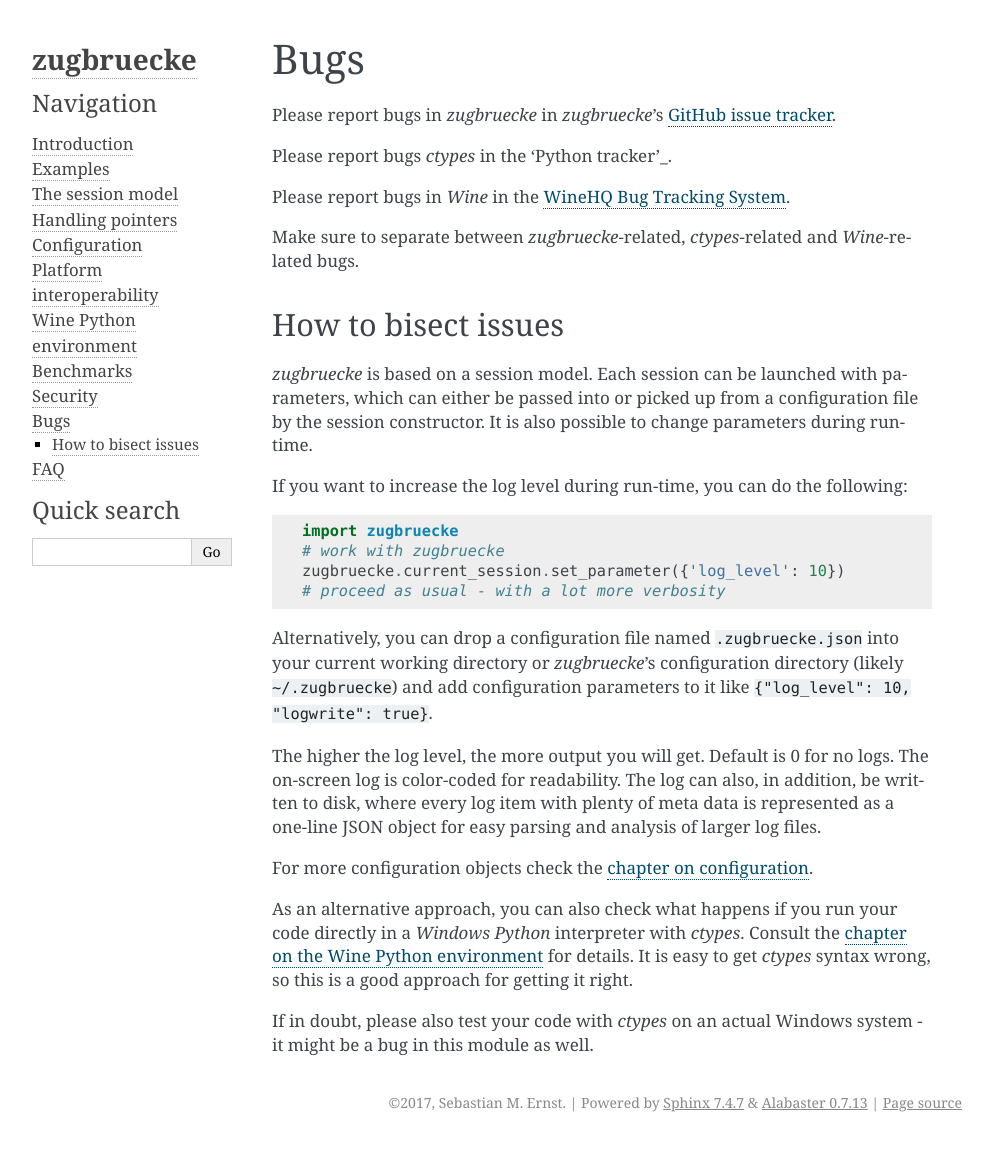
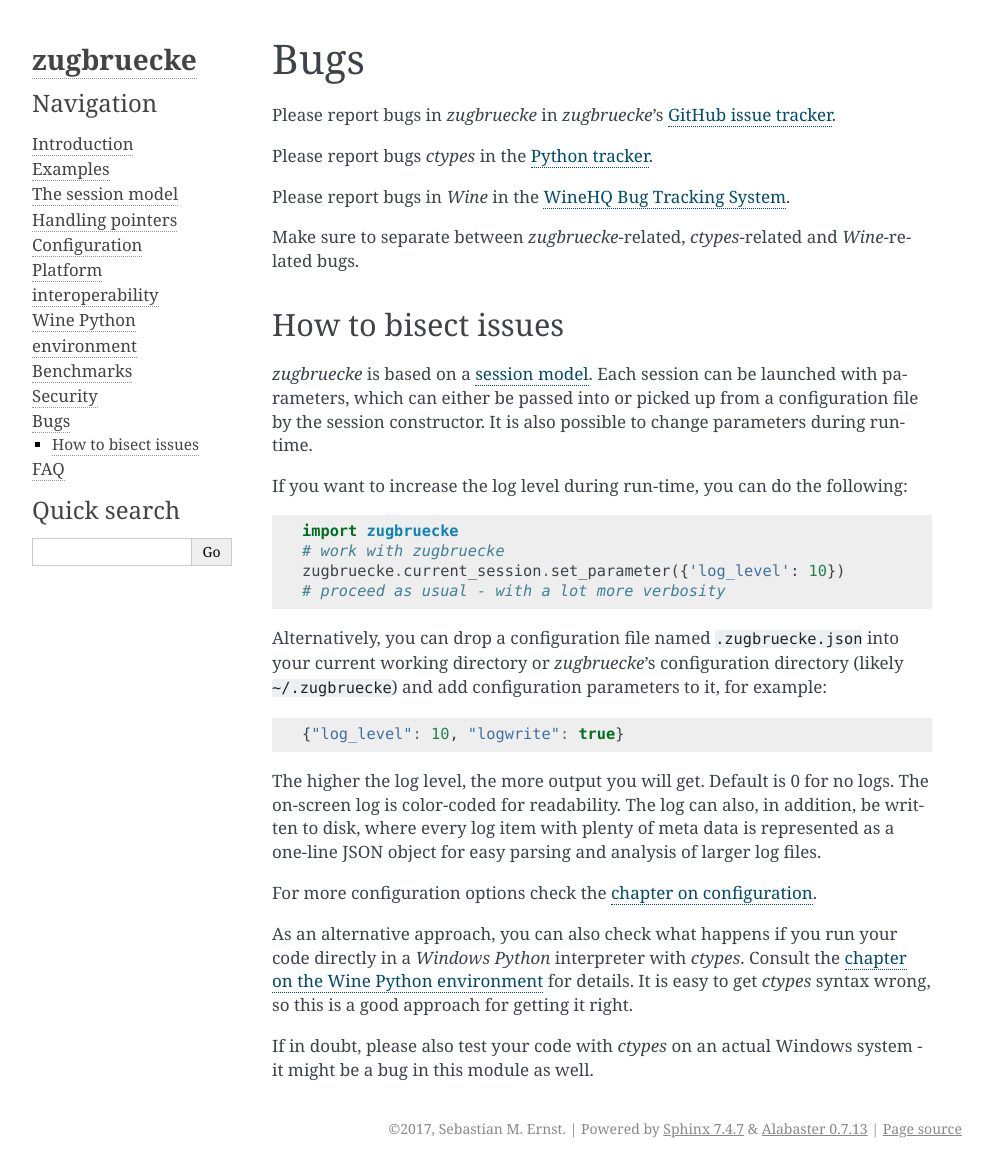
Before and after one commit to pleiszenburg/zugbruecke, a Sphinx documentation site: the page built from docs/bugs.rst, in a window 1280 px wide. Shown: the whole page, without its empty margins (148-1141 px from the left). Built offline with Sphinx 7.4.7, drawn with Linux system fonts in a browser that asks for light colours; before the commit the page ends 1142 px from its top, so only the background shows below that.

Commit message:
fixed link and code example

```diff
--- a/docs/bugs.rst
+++ b/docs/bugs.rst
@@ -11,7 +11,7 @@
 
 Please report bugs in *zugbruecke* in *zugbruecke*'s `GitHub issue tracker`_.
 
-Please report bugs *ctypes* in the 'Python tracker'_.
+Please report bugs *ctypes* in the `Python tracker`_.
 
 Please report bugs in *Wine* in the `WineHQ Bug Tracking System`_.
 
@@ -25,7 +25,7 @@
 How to bisect issues
 --------------------
 
-*zugbruecke* is based on a session model. Each session can be launched with
+*zugbruecke* is based on a :ref:`session model <session>`. Each session can be launched with
 parameters, which can either be passed into or picked up from a configuration file
 by the session constructor. It is also possible to change parameters during run-time.
 
@@ -40,15 +40,18 @@
 
 Alternatively, you can drop a configuration file named ``.zugbruecke.json`` into
 your current working directory or *zugbruecke*'s configuration directory (likely
-``~/.zugbruecke``) and add configuration parameters to it like
-``{"log_level": 10, "logwrite": true}``.
+``~/.zugbruecke``) and add configuration parameters to it, for example:
+
+.. code:: javascript
+
+	{"log_level": 10, "logwrite": true}
 
 The higher the log level, the more output you will get. Default is 0 for no logs.
 The on-screen log is color-coded for readability. The log can also, in addition,
 be written to disk, where every log item with plenty of meta data is represented
 as a one-line JSON object for easy parsing and analysis of larger log files.
 
-For more configuration objects check the :ref:`chapter on configuration <configuration>`.
+For more configuration options check the :ref:`chapter on configuration <configuration>`.
 
 As an alternative approach, you can also check what happens if you
 run your code directly in a *Windows* *Python* interpreter with *ctypes*.
--- a/docs/configuration.rst
+++ b/docs/configuration.rst
@@ -17,7 +17,7 @@
 
 During import, the *zugbruecke* module starts a default session which is referenced as
 ``zugbruecke.current_session``. Alternatively, you can create your own sessions with
-``zugbruecke.session()``.
+``zugbruecke.session()``. See the :ref:`chapter on the session model <session>` for details.
 
 Configuring the session constructor
 -----------------------------------
```
